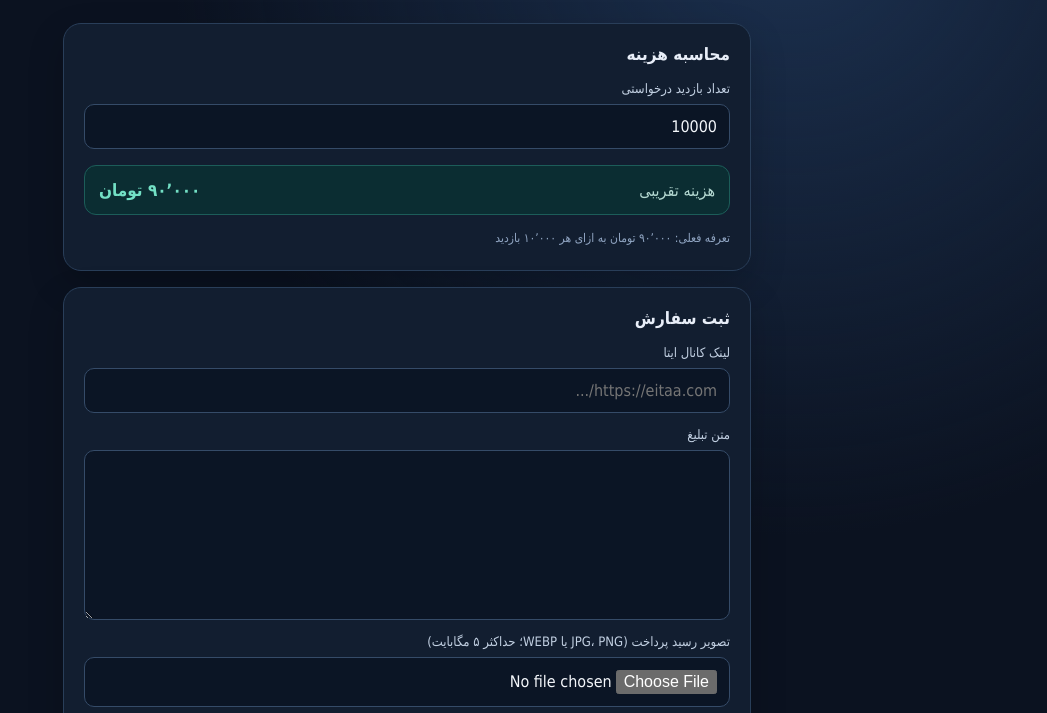
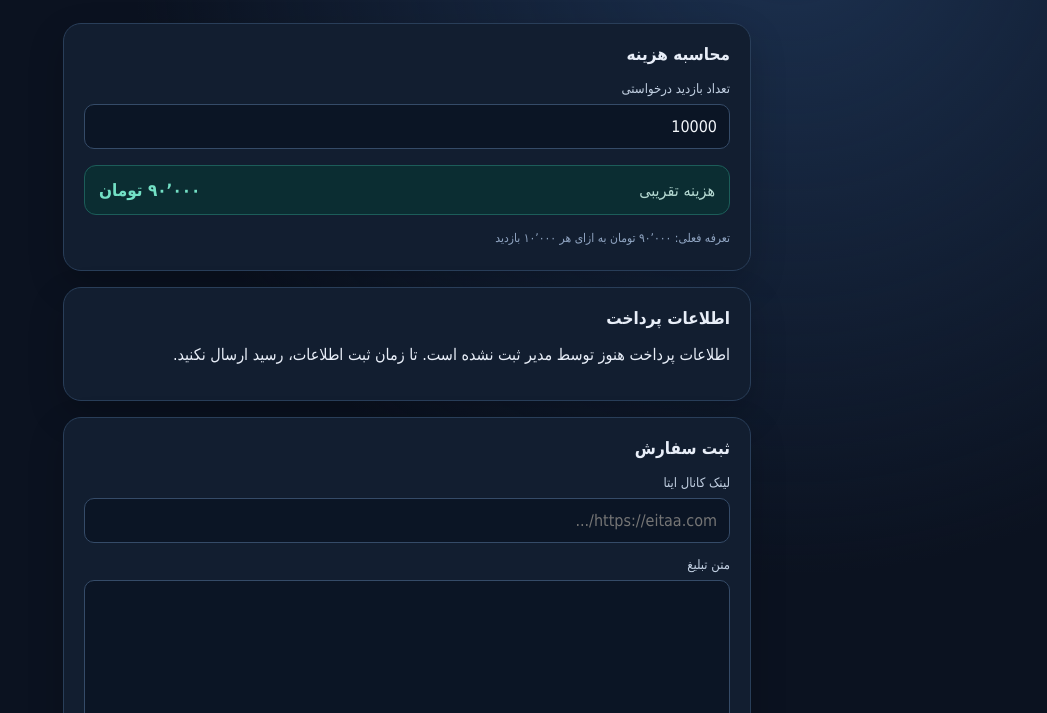
Before and after one commit to 2013shayan1392-commits/-Chatgpt, a website: page tabligh-yar/public/index.html in a window 1280 px wide. Shown: the part 87-800 px from the top of the page, without its empty margins (233-1280 px from the left). Drawn offline with Linux system fonts and the light colour scheme; no server answers.

Commit message:
Add payment information panel to site

```diff
--- a/tabligh-yar/public/index.html
+++ b/tabligh-yar/public/index.html
@@ -16,6 +16,7 @@
       <div class="price"><span>هزینه تقریبی</span><strong id="price">۹۰٬۰۰۰ تومان</strong></div>
       <p class="hint">تعرفه فعلی: ۹۰٬۰۰۰ تومان به ازای هر ۱۰٬۰۰۰ بازدید</p>
     </section>
+    <section class="panel"><h2>اطلاعات پرداخت</h2><p id="paymentInstructions" class="payment-instructions">اطلاعات پرداخت هنوز توسط مدیر ثبت نشده است. تا زمان ثبت اطلاعات، رسید ارسال نکنید.</p></section>
     <section class="panel">
       <h2>ثبت سفارش</h2>
       <form id="orderForm">
@@ -34,7 +35,7 @@
         <button type="submit">ورود به پنل مدیریت</button>
       </form>
       <div id="adminPanel" class="hidden"><div class="row"><h2>مدیریت سفارش‌ها</h2><div><button id="adminRefresh" class="secondary" type="button">به‌روزرسانی</button><button id="adminLogout" class="secondary" type="button">خروج مدیر</button></div></div>
-        <label for="newRate">تعرفه هر ۱۰٬۰۰۰ بازدید (تومان)</label><div class="row"><input id="newRate" type="number" min="1"><button id="saveRate" type="button">ذخیره تعرفه</button></div>
+        <label for="newRate">تعرفه هر ۱۰٬۰۰۰ بازدید (تومان)</label><input id="newRate" type="number" min="1"><label for="paymentInstructionsInput">اطلاعات پرداخت برای مشتریان</label><textarea id="paymentInstructionsInput" rows="4" maxlength="2000" placeholder="اطلاعات پرداخت را اینجا وارد کنید"></textarea><button id="saveRate" type="button">ذخیره تنظیمات</button>
         <div id="adminOrders" class="orders"></div>
       </div>
     </section>
```
